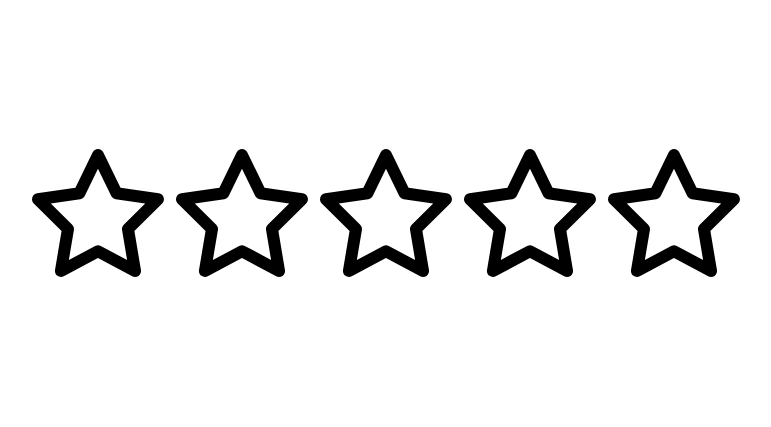
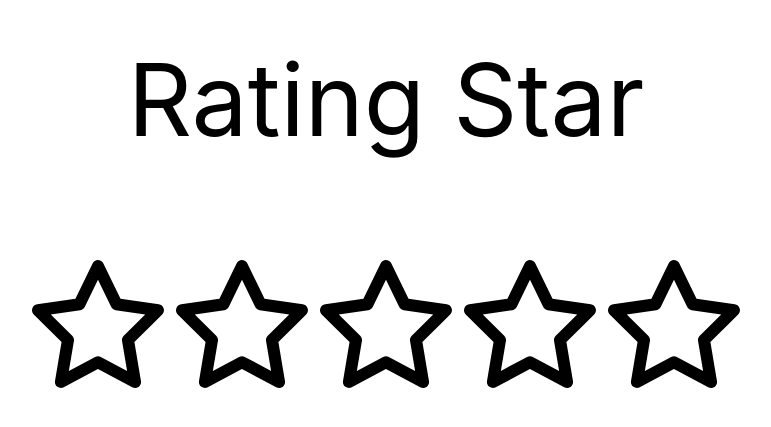
Before and after one commit to limdumb/React-Study, a React (Create React App) app: page /rating in a window 1280 px wide. Shown: the part 187-614 px from the top of the page, without its empty margins (254-1025 px from the left). Built offline with nearby package versions, Linux system fonts and the light colour scheme.

Commit message:
hover 했을 때 아이콘 변화 부여

```diff
--- a/src/Components/RatingStar.jsx
+++ b/src/Components/RatingStar.jsx
@@ -6,7 +6,17 @@ import styled from "styled-components"
 
 const Star = styled.span`
     cursor: pointer;
-    :hover: {color: red;}
+    :hover {color: grey;
+    font-size: 16.2px;
+    transition-duration: 0.5s;
+}
+`
+
+const Text = styled.div`
+    display: flex;
+    justify-content: center;
+    font-size: 100px;
+    margin-bottom: 100px;
 `
 export default function RatingStar() {
     const [icons, setIcon] = useState(regularStar)
@@ -15,36 +25,36 @@ export default function RatingStar() {
     const [icons4, setIcon4] = useState(regularStar)
     const [icons5, setIcon5] = useState(regularStar)
     const Font = [
-   <FontAwesomeIcon icon={icons} size='8x' onClick={() => {
+   <Star><FontAwesomeIcon icon={icons} size='8x' onClick={() => {
         setIcon(solidStar)
         setIcon2(regularStar)
         setIcon3(regularStar)
         setIcon4(regularStar)
-        setIcon5(regularStar)}}></FontAwesomeIcon>,
-    <FontAwesomeIcon icon={icons2} size='8x' onClick={() => {
+        setIcon5(regularStar)}}></FontAwesomeIcon></Star>,
+     <Star><FontAwesomeIcon icon={icons2} size='8x' onClick={() => {
         setIcon(solidStar)
         setIcon2(solidStar)
         setIcon3(regularStar)
         setIcon4(regularStar)
-        setIcon5(regularStar)}}></FontAwesomeIcon>,
-    <FontAwesomeIcon icon={icons3} size='8x' onClick={() => {
+        setIcon5(regularStar)}}></FontAwesomeIcon></Star>,
+     <Star><FontAwesomeIcon icon={icons3} size='8x' onClick={() => {
         setIcon(solidStar)
         setIcon2(solidStar)
         setIcon3(solidStar)
         setIcon4(regularStar)
-        setIcon5(regularStar)}}></FontAwesomeIcon>,
-    <FontAwesomeIcon icon={icons4} size='8x' onClick={() => {
+        setIcon5(regularStar)}}></FontAwesomeIcon></Star>,
+     <Star><FontAwesomeIcon icon={icons4} size='8x' onClick={() => {
         setIcon(solidStar)
         setIcon2(solidStar)
         setIcon3(solidStar)
         setIcon4(solidStar)
-        setIcon5(regularStar)}}></FontAwesomeIcon>,
-    <FontAwesomeIcon icon={icons5} size='8x' onClick={() => {
+        setIcon5(regularStar)}}></FontAwesomeIcon></Star>,
+     <Star><FontAwesomeIcon icon={icons5} size='8x' onClick={() => {
         setIcon(solidStar)
         setIcon2(solidStar)
         setIcon3(solidStar)
         setIcon4(solidStar)
-        setIcon5(solidStar)}}></FontAwesomeIcon>
+        setIcon5(solidStar)}}></FontAwesomeIcon></Star>
     ]
 
     //빈 별을 누르면 채워진 별로 바뀐다.
@@ -52,7 +62,8 @@ export default function RatingStar() {
 
     return(
     <>
-    <Star>{Font}</Star>
+    <Text>Rating Star</Text>
+    {Font}
     </>
     )
 }
```
